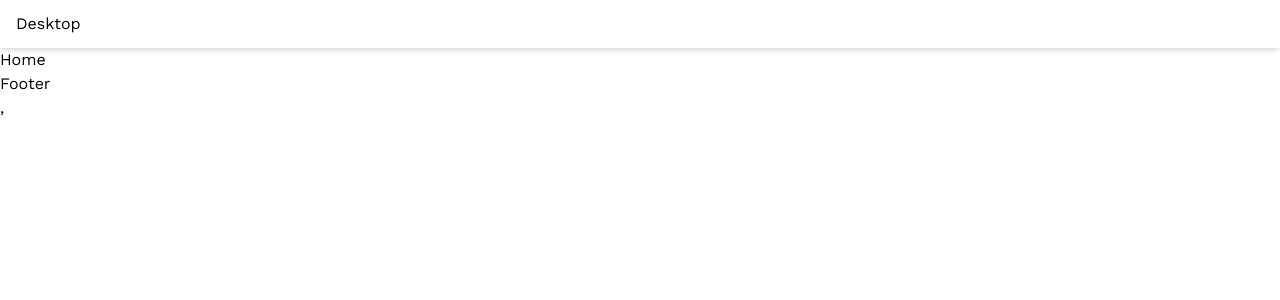
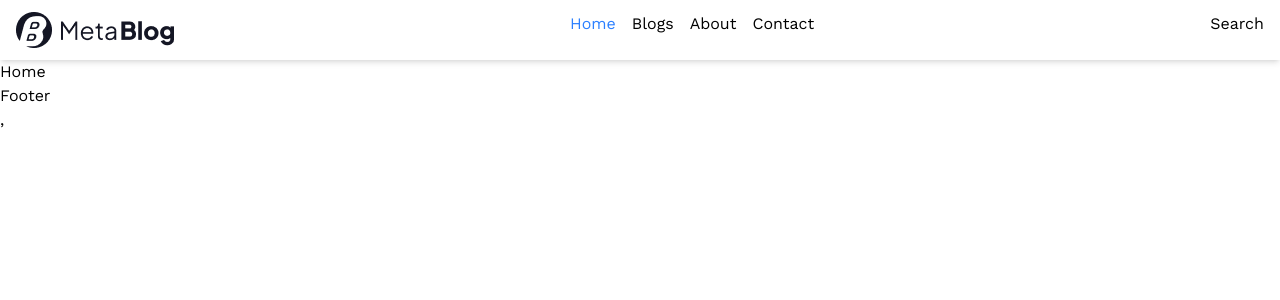
Before and after one commit to Uttamdevsharma/my-blog, a React (Vite) app in the folder frontend/: page / in a window 1280 px wide. Shown: the top 300 px of the page. Built offline with nearby package versions, Linux system fonts and the light colour scheme; a web font is replaced by a local one.

Commit message:
feat: navbar logo and menu

```diff
--- a/frontend/package.json
+++ b/frontend/package.json
@@ -13,7 +13,8 @@
     "@tailwindcss/vite": "^4.1.13",
     "react": "^19.1.1",
     "react-dom": "^19.1.1",
-    "react-router": "^7.9.3"
+    "react-router": "^7.9.3",
+    "react-router-dom": "^7.9.3"
   },
   "devDependencies": {
     "@eslint/js": "^9.36.0",
--- a/frontend/src/components/Navbar.jsx
+++ b/frontend/src/components/Navbar.jsx
@@ -1,4 +1,6 @@
 import React from 'react'
+import { NavLink } from 'react-router-dom';
+
 
 const Navbar = () => {
   return (
@@ -6,7 +8,47 @@ const Navbar = () => {
     <nav className='bg-white shadow-md'>
 
      {/* desktop menu and mobile button */}
-      <div className='container max-w-7xl mx-auto px-4 py-3 '>Desktop</div>
+      <div className='container max-w-7xl mx-auto px-4 py-3  flex justify-between '>
+        {/* logo */}
+        <div>
+          <a href='/'>
+          <img src="/logo.png" alt="logo" />
+          </a>
+        </div>
+
+
+        {/* menu items */}
+        <ul className='md:flex hidden gap-4'>
+          <li>
+            <NavLink to='/' className={({ isActive }) => isActive ? "text-blue-500" : "hover:text-gray-800"}>
+          Home
+        </NavLink>
+          </li>
+
+          <li>
+            <NavLink to='/blogs' className={({ isActive }) => isActive ? "text-blue-500" : "hover:text-gray-800"}>
+          Blogs
+        </NavLink>
+          </li>
+
+          <li>
+            <NavLink to='/about' className={({ isActive }) => isActive ? "text-blue-500" : "hover:text-gray-800"}>
+          About
+        </NavLink>
+          </li>
+
+          <li>
+            <NavLink to='/contact' className={({ isActive }) => isActive ? "text-blue-500" : "hover:text-gray-800"}>
+          Contact
+        </NavLink>
+          </li>
+
+        </ul>
+
+        {/* search and toggle */}
+        <div>Search</div>
+
+      </div>
 
       {/* mobile menu items */}
       <div className='hidden'>Mobile menu items</div>
--- a/frontend/src/main.jsx
+++ b/frontend/src/main.jsx
@@ -2,8 +2,8 @@ import { StrictMode } from 'react'
 import { createRoot } from 'react-dom/client'
 import './index.css'
 import App from './App.jsx'
-import { createBrowserRouter } from "react-router";
-import { RouterProvider } from "react-router/dom";
+import { createBrowserRouter, RouterProvider } from "react-router-dom";
+
 
 const router = createBrowserRouter([
   {
```
Also changed, not shown: 1 other file (tests, documents, lock files or other folders).
